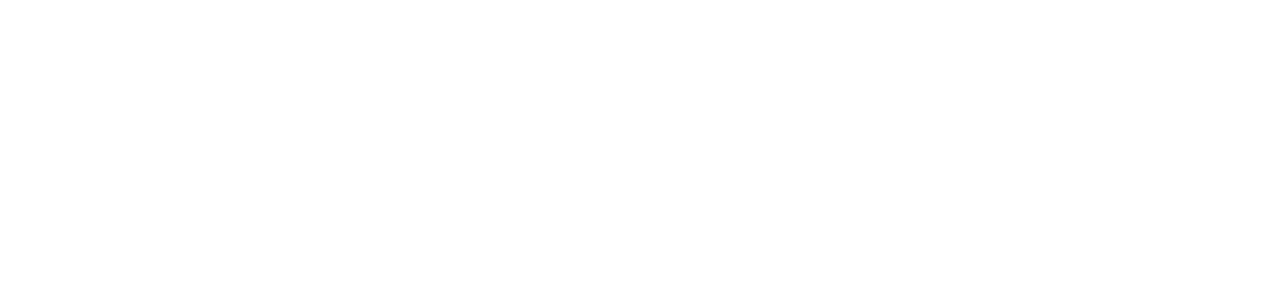
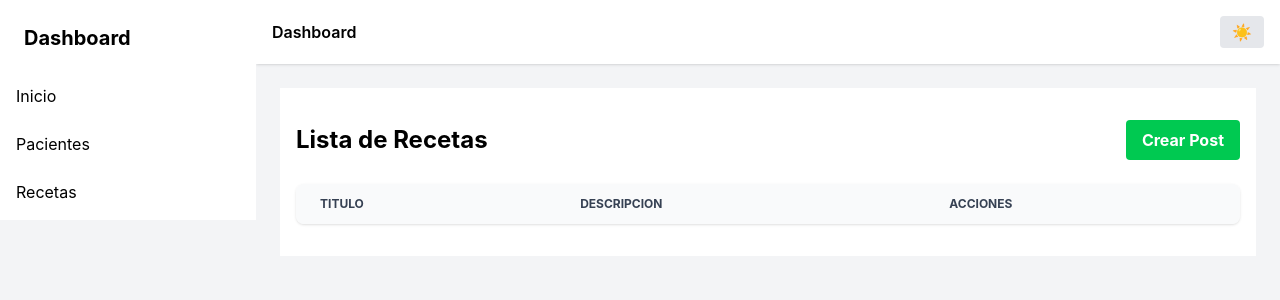
Before and after one commit to OsvaldoSv99/clinicaReact, a React (Vite) app: page /recetas in a window 1280 px wide. Before the commit this address had no page. Shown: the top 300 px of the page. Built offline with nearby package versions, Linux system fonts and the light colour scheme.

Commit message:
pacientes recetas

```diff
--- a/src/App.tsx
+++ b/src/App.tsx
@@ -8,6 +8,7 @@ import DashboardLayout from "./pages/layouts/DashboardLayout";
 import PacienteIndex from "./pages/paciente/PacienteIndex";
 import PacienteCreate from "./pages/paciente/PacienteCreate";
 import PacienteEdit from "./pages/paciente/PacienteEdit";
+import RecetasIndex from "./pages/recetas/RecetasIndex";
 
 function App() {
   return (
@@ -24,6 +25,9 @@ function App() {
           <Route path="/pacientes" element={<PacienteIndex />} />
           <Route path="/pacientes/create" element={<PacienteCreate />} />
           <Route path="/pacientes/edit/:id" element={<PacienteEdit />} />
+
+          {/* Recetas */}
+          <Route path="/recetas" element={<RecetasIndex />} />
         </Route>
       </Routes>
     </div>
--- a/src/components/Sidebar.tsx
+++ b/src/components/Sidebar.tsx
@@ -41,6 +41,12 @@ const Sidebar = ({ open, setOpen, dark }: SidebarProps) => {
           >
             Pacientes
           </Link>
+          <Link
+            to={"/recetas"}
+            className={`p-2 rounded ${dark ? "hover:bg-gray-700" : "hover:bg-gray-200"}`}
+          >
+            Recetas
+          </Link>
         </nav>
       </aside>
     </>
--- a/src/pages/paciente/PacienteEdit.tsx
+++ b/src/pages/paciente/PacienteEdit.tsx
@@ -22,11 +22,13 @@ function PacienteEdit() {
   const { id } = useParams();
 
   const { dark } = useOutletContext<ContextType>();
+  const [expediente, setExpediente] = useState("");
   const [nombre, setNombre] = useState("");
   const [apellido_paterno, setApellido_paterno] = useState("");
   const [apellido_materno, setApellido_materno] = useState("");
   const [correo, setCorreo] = useState("");
   const [sexo, setSexo] = useState<number>(1);
+  const [activo, setActivo] = useState("1");
   const [fecha_nacimiento, setFecha_nacimiento] = useState("");
   const [curp, setCurp] = useState("");
   const [domicilio, setDomicilio] = useState("");
@@ -46,11 +48,14 @@ function PacienteEdit() {
   useEffect(() => {
     if (id) {
       getPacienteById(Number(id)).then((res) => {
+        console.log(res);
+        setExpediente(res.no_expediente);
         setNombre(res.nombre);
         setApellido_paterno(res.apellido_paterno);
         setApellido_materno(res.apellido_materno);
         setCorreo(res.correo);
         setSexo(res.sexo);
+        setActivo(res.activo);
         setFecha_nacimiento(res.fecha_nacimiento);
         setCurp(res.curp);
         setDomicilio(res.domicilio);
@@ -93,6 +98,7 @@ function PacienteEdit() {
         contacto_telefono,
         contacto_nombre,
         tipo_sangre,
+        activo,
       });
       navigate("/pacientes");
     } catch (error: unknown) {
@@ -112,7 +118,7 @@ function PacienteEdit() {
       }
     >
       <TextDark dark={dark} as="h1" className="font-bold text-2xl mb-4">
-        Editar Paciente
+        Editar Paciente {` - Expediente ${expediente}`}
       </TextDark>
       <br />
       <Link
@@ -352,11 +358,35 @@ function PacienteEdit() {
           value={contacto_telefono}
           onChange={(e) => setContacto_telefono(e.target.value)}
         />
+        <TextDark dark={dark} className="block text-sm font-medium mb-1">
+          Activo
+        </TextDark>
+
+        <div className="flex items-center">
+          <input
+            name="activo"
+            type="radio"
+            value="1"
+            checked={activo === "1"}
+            onChange={(e) => setActivo(e.target.value)}
+          />
+          <TextDark dark={dark}>Activo</TextDark>
+        </div>
+        <div className="flex items-center mb-4">
+          <input
+            name="activo"
+            type="radio"
+            value="0"
+            checked={activo === "0"}
+            onChange={(e) => setActivo(e.target.value)}
+          />
+          <TextDark dark={dark}>Inactivo</TextDark>
+        </div>
         <button
           type="submit"
           className="bg-green-500 hover:bg-green-700 text-white font-bold py-2 px-4 rounded"
         >
-          Agregar Paciente
+          Actualizar
         </button>
       </form>
     </div>
--- a/src/pages/paciente/PacienteIndex.tsx
+++ b/src/pages/paciente/PacienteIndex.tsx
@@ -97,7 +97,7 @@ function PacienteIndex() {
               </td>
               <td>
                 <TextDark dark={dark} className="px-6 py-4">
-                  {paciente.activo}
+                  {paciente.activo === "1" ? "Activo" : "Inactivo"}
                 </TextDark>
               </td>
               <td className="px-6 py-4">
@@ -107,9 +107,6 @@ function PacienteIndex() {
                 >
                   Editar
                 </Link>
-                <button className="bg-red-500 hover:bg-red-700 text-white font-bold py-2 px-4 rounded ml-2">
-                  Eliminar
-                </button>
               </td>
             </tr>
           ))}
--- /dev/null
+++ b/src/pages/recetas/RecetasIndex.tsx
@@ -0,0 +1,49 @@
+import { Link, useOutletContext } from "react-router-dom";
+import DarkTable from "../../configuration/DarkTable";
+import TextDark from "../../configuration/TextDark";
+
+type OutletContext = {
+  dark: boolean;
+};
+
+function RecetasIndex() {
+  const { dark } = useOutletContext<OutletContext>();
+  return (
+    <div
+      className={
+        "container mx-auto px-4 py-8 " +
+        (dark ? "bg-gray-900 text-white" : "bg-white text-black")
+      }
+    >
+      <div className="flex flex-col gap-4 sm:flex-row sm:items-center sm:justify-between mb-6">
+        <TextDark dark={dark} as="h1" className="text-2xl font-bold">
+          Lista de Recetas
+        </TextDark>
+        <Link
+          to="/create"
+          className="bg-green-500 hover:bg-green-700 text-white font-bold py-2 px-4 rounded"
+        >
+          Crear Post
+        </Link>
+      </div>
+
+      <DarkTable dark={dark} className="shadow-sm rounded-lg" tableClassName="">
+        <thead
+          className={
+            "text-xs uppercase " +
+            (dark ? "text-gray-300 bg-gray-700" : "text-gray-700 bg-gray-50")
+          }
+        >
+          <tr>
+            <th className="px-6 py-3">Titulo</th>
+            <th className="px-6 py-3">Descripcion</th>
+            <th className="px-6 py-3">Acciones</th>
+          </tr>
+        </thead>
+        <tbody></tbody>
+      </DarkTable>
+    </div>
+  );
+}
+
+export default RecetasIndex;
--- a/src/services/pacienteService.ts
+++ b/src/services/pacienteService.ts
@@ -24,5 +24,5 @@ export const getPacienteById = (id: number) =>
 
 export const updatePaciente = (
   id: number,
-  data: Omit<Paciente, "id" | "no_expediente" | "activo">,
+  data: Omit<Paciente, "id" | "no_expediente">,
 ) => unwrap<Paciente>(api.put(`/paciente/${id}`, data));
```
